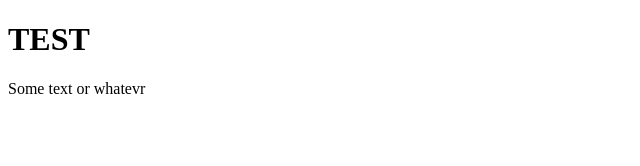
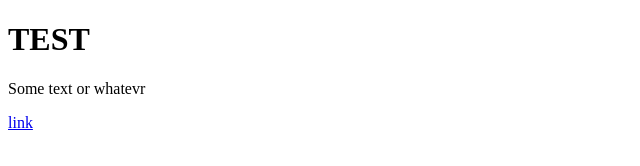
Before and after one commit to ST4T1K-VOID/Pages-test, a plain HTML site: page index.html in a window 1280 px wide. Shown: the full height of the page, 0-640 px from the left. Drawn offline with Linux system fonts and the light colour scheme.

Commit message:
Update index.html

```diff
--- a/index.html
+++ b/index.html
@@ -9,6 +9,6 @@
 <body>
     <h1>TEST</h1>
     <p>Some text or whatevr</p>
-    <a href="test.html"></a>
+    <a href="test.html">link</a>
 </body>
 </html>
```
